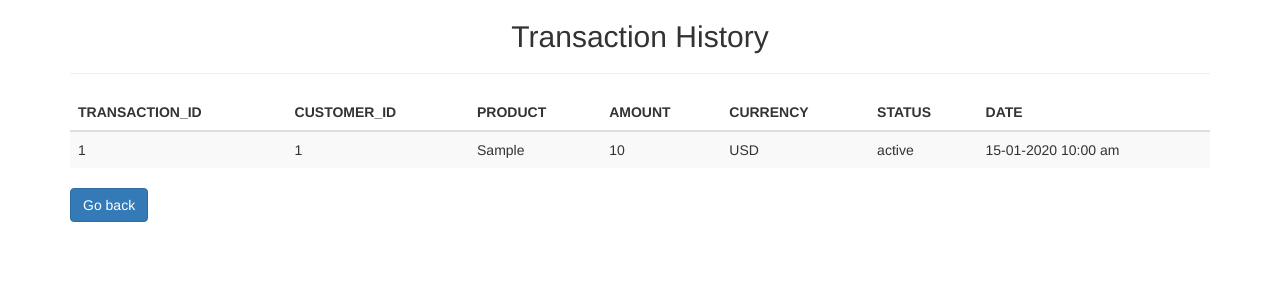
After one commit to abkn9977/Stripe-Payment, a PHP site: page /transactions.php in a window 1280 px wide. The commit adds this page. Shown: the top 300 px of the page. Run offline with PHP 8.4, Linux system fonts and the light colour scheme; tables that the repository leaves empty or names only in its code hold one stand-in row (values such as "Sample post").

Commit message:
Customer and transaction history added

```diff
--- a/index.php
+++ b/index.php
@@ -25,6 +25,9 @@
                 <div id="card-errors" role="alert"></div>
             </div>
             <button>Submit Payment</button>
+            <br><br>
+            <a href="./customers.php" class="btn btn-danger btn-rounded">Show customers</a>
+            <a href="./transactions.php" class="btn btn-danger btn-rounded">Transaction history</a>
         </form>
     </div>
 
--- a/lib/pdo_db.php
+++ b/lib/pdo_db.php
@@ -1,56 +1,59 @@
 <?php
-	/*
+/*
    *  PDO DATABASE CLASS
    *  Connects Database Using PDO
 	 *  Creates Prepeared Statements
 	 * 	Binds params to values
 	 *  Returns rows and results
    */
-class Database {
+class Database
+{
 	private $host = DB_HOST;
 	private $user = DB_USER;
 	private $pass = DB_PASS;
 	private $dbname = DB_NAME;
 
 	private $dbh;
-	private $error;
 	private $stmt;
 
-	public function __construct() {
+	public function __construct()
+	{
 		// Set DSN
 		$dsn = 'mysql:host=' . $this->host . ';dbname=' . $this->dbname;
-		$options = array (
+		$options = array(
 			PDO::ATTR_PERSISTENT => true,
 			PDO::ATTR_ERRMODE => PDO::ERRMODE_EXCEPTION
 		);
 		// Create a new PDO instanace
 		try {
-			$this->dbh = new PDO ($dsn, $this->user, $this->pass, $options);
+			$this->dbh = new PDO($dsn, $this->user, $this->pass, $options);
 		}		// Catch any errors
-		catch ( PDOException $e ) {
+		catch (PDOException $e) {
 			$this->error = $e->getMessage();
 		}
 	}
 
 	// Prepare statement with query
-	public function query($query) {
+	public function query($query)
+	{
 		$this->stmt = $this->dbh->prepare($query);
 	}
 
 	// Bind values
-	public function bind($param, $value, $type = null) {
-		if (is_null ($type)) {
+	public function bind($param, $value, $type = null)
+	{
+		if (is_null($type)) {
 			switch (true) {
-				case is_int ($value) :
+				case is_int($value):
 					$type = PDO::PARAM_INT;
 					break;
-				case is_bool ($value) :
+				case is_bool($value):
 					$type = PDO::PARAM_BOOL;
 					break;
-				case is_null ($value) :
+				case is_null($value):
 					$type = PDO::PARAM_NULL;
 					break;
-				default :
+				default:
 					$type = PDO::PARAM_STR;
 			}
 		}
@@ -58,29 +61,34 @@ class Database {
 	}
 
 	// Execute the prepared statement
-	public function execute(){
+	public function execute()
+	{
 		return $this->stmt->execute();
 	}
 
 	// Get result set as array of objects
-	public function resultset(){
+	public function resultset()
+	{
 		$this->execute();
 		return $this->stmt->fetchAll(PDO::FETCH_OBJ);
 	}
 
 	// Get single record as object
-	public function single(){
+	public function single()
+	{
 		$this->execute();
 		return $this->stmt->fetch(PDO::FETCH_OBJ);
 	}
 
 	// Get record row count
-	public function rowCount(){
+	public function rowCount()
+	{
 		return $this->stmt->rowCount();
 	}
 
 	// Returns the last inserted ID
-	public function lastInsertId(){
+	public function lastInsertId()
+	{
 		return $this->dbh->lastInsertId();
 	}
 }
--- a/modals/Transaction.php
+++ b/modals/Transaction.php
@@ -27,4 +27,19 @@ class Transaction{
             return false;
         }
     }
+
+    public function showTransaction(){
+        //select query
+
+        $this -> db -> query("SELECT * FROM transactions ORDER BY created_at DESC");
+
+        //exucute
+
+        if($this -> db -> execute()){
+            return $this -> db -> resultset();
+        }else{
+            return false;
+        }
+
+    }
 }
--- a/success.php
+++ b/success.php
@@ -22,7 +22,7 @@
     <div class="container mt-4">
         <h2>Thank you for purchasing <?php echo $product; ?></h2>
         <hr>
-        <p>Your transaction ID id <?php echo $tid; ?></p>
+        <p>Your transaction ID id&nbsp;&nbsp;:&nbsp;&nbsp;<b><?php echo $tid; ?></b></p>
         <p>Check your email for more info</p>
         <p><a href="index.php" class="btn btn-light mt-2">Go back</a></p>
     </div>
--- /dev/null
+++ b/transactions.php
@@ -0,0 +1,58 @@
+<?php
+require_once("./config/db.php");
+require_once("./lib/pdo_db.php");
+require_once("./modals/Transaction.php");
+?>
+<!DOCTYPE html>
+<html lang="en">
+
+<head>
+    <meta charset="UTF-8">
+    <meta name="viewport" content="width=device-width, initial-scale=1.0">
+    <link rel="stylesheet" href="https://maxcdn.bootstrapcdn.com/bootstrap/3.3.7/css/bootstrap.min.css" integrity="sha384-BVYiiSIFeK1dGmJRAkycuHAHRg32OmUcww7on3RYdg4Va+PmSTsz/K68vbdEjh4u" crossorigin="anonymous">
+    <title>Transaction history</title>
+</head>
+
+<body>
+    <?php
+    $transaction = new Transaction();
+    $transactions = $transaction->showTransaction();
+    ?>
+
+    <div class="container">
+        <h2 class="text-center">Transaction History</h2>
+        <hr>
+        <table class="table table-striped table-hover table-dark">
+            <thead class="thead-dark">
+                <tr>
+                    <th scope="col">TRANSACTION_ID</th>
+                    <th scope="col">CUSTOMER_ID</th>
+                    <th scope="col">PRODUCT</th>
+                    <th scope="col">AMOUNT</th>
+                    <th scope="col">CURRENCY</th>
+                    <th scope="col">STATUS</th>
+                    <th scope="col">DATE</th>
+                </tr>
+            </thead>
+            <tbody>
+                <?php
+                foreach ($transactions as $value) {
+                    $date = date_format(date_create($value -> created_at), "d-m-Y h:i a");
+                ?>
+                    <tr>
+                        <td><?= $value->id ?></td>
+                        <td><?= $value->customer_id ?></td>
+                        <td><?= $value->product ?></td>
+                        <td><?= $value->amount ?></td>
+                        <td><?= $value->currency ?></td>
+                        <td><?= $value->status ?></td>
+                        <td><?= $date ?></td>
+                    </tr>
+                <?php } ?>
+            </tbody>
+        </table>
+        <a href="./index.php" class="btn btn-primary">Go back</a>
+    </div>
+</body>
+
+</html>
```
Also changed, not shown: customers.php (added, +53 -0 lines), modals/Customer.php (+13 -0 lines).
